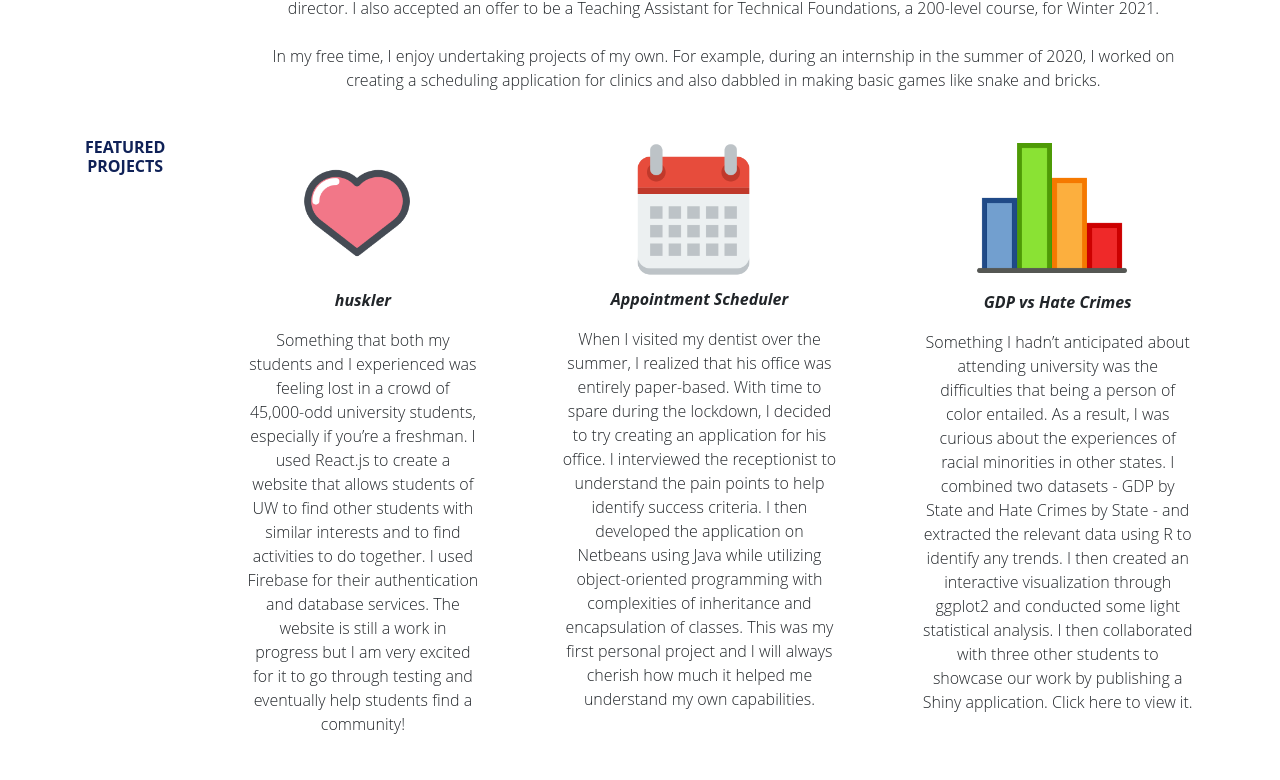
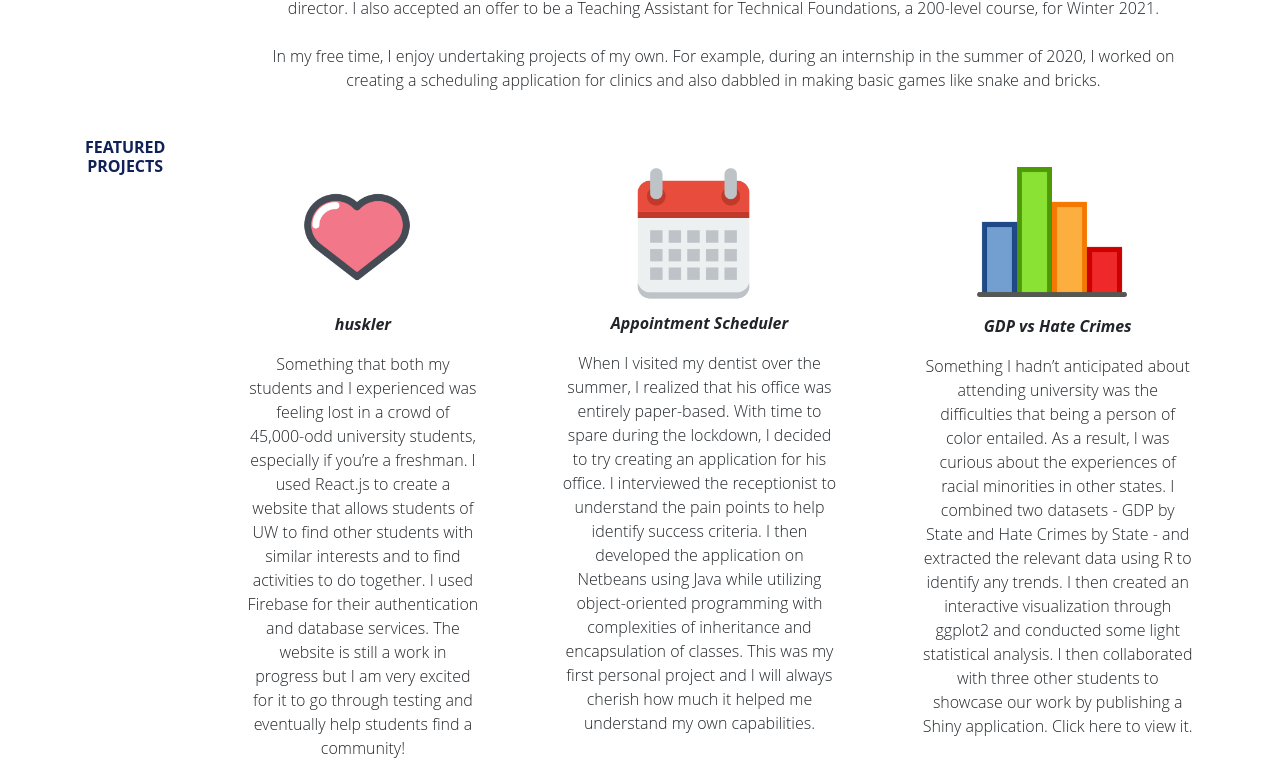
Before and after one commit to vishankrug/personal-website, a React (Create React App) app: page / in a window 1280 px wide. Shown: the part 1118-1898 px from the top of the page. Built offline with nearby package versions, Linux system fonts and the light colour scheme.

Commit message:
before changes

```diff
--- a/package.json
+++ b/package.json
@@ -10,11 +10,13 @@
     "@testing-library/jest-dom": "^5.11.6",
     "@testing-library/react": "^11.2.2",
     "@testing-library/user-event": "^12.6.0",
+    "bootstrap": "^4.5.3",
     "react": "^17.0.1",
     "react-dom": "^17.0.1",
     "react-icons": "^4.1.0",
     "react-scripts": "4.0.1",
     "react-spring": "^8.0.27",
+    "reactstrap": "^8.8.1",
     "web-vitals": "^0.2.4"
   },
   "scripts": {
--- a/src/Homepage.js
+++ b/src/Homepage.js
@@ -1,3 +1,6 @@
+import {Card, CardText, CardBody,CardLink, CardTitle, Col, Row} from 'reactstrap';
+
+
 export function About(){
     /*
     <div>
@@ -28,7 +31,7 @@ export function Projects(){
     return(
         <div className="homepage">
             <h1 className="title"> FEATURED PROJECTS</h1>
-            <div className="projectContainer">
+            <div className="mt-4 projectContainer">
                 <div>
                     <img width="150" className="project-image" src={"./huskler.png"}  alt={"Vishank"}/>
                     <p className = "text projects project-name"><em>huskler</em></p>
--- a/src/index.js
+++ b/src/index.js
@@ -3,6 +3,8 @@ import ReactDOM from 'react-dom';
 import './index.css';
 import App from './App';
 import reportWebVitals from './reportWebVitals';
+import 'bootstrap/dist/css/bootstrap.css';
+
 
 ReactDOM.render(
   <React.StrictMode>
```
Also changed, not shown: 2 other files (tests, documents, lock files or other folders).
